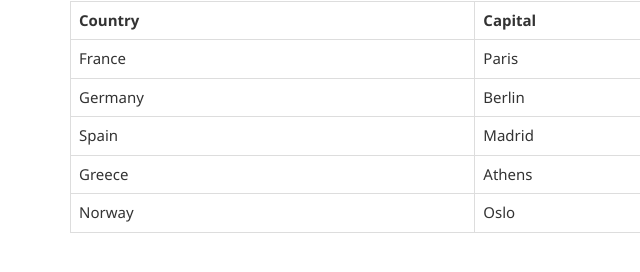
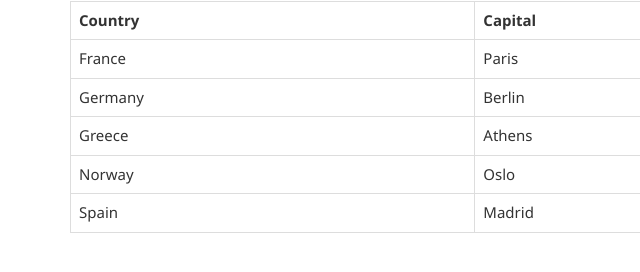
Before and after one commit to dnacenta/search-list, a plain HTML site: page index.html in a window 1280 px wide. Shown: the part 172-444 px from the top of the page, 0-640 px from the left. Drawn offline with Linux system fonts and the light colour scheme.

Commit message:
Order by country name

```diff
--- a/index.html
+++ b/index.html
@@ -47,7 +47,7 @@
 					<th>Country</th>
 					<th>Capital</th>
 				</tr>
-				<tr ng-repeat="place in places | filter:search"
+				<tr ng-repeat="place in places | filter:search | orderBy:'country'"
 						ng-style="{
 							'background-color' : $index == selectedIndex ? 'lightgray' : ''
 						}"
```
